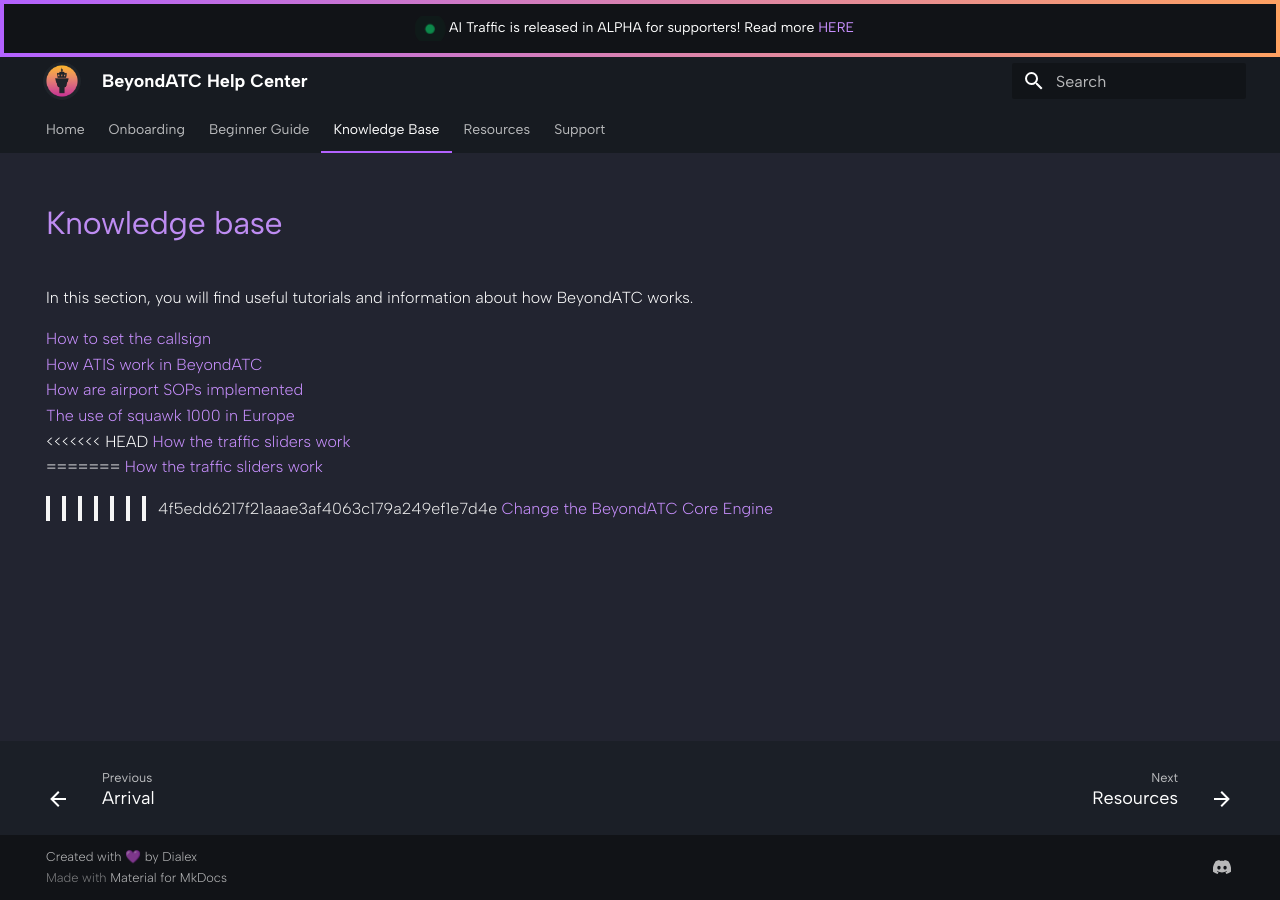
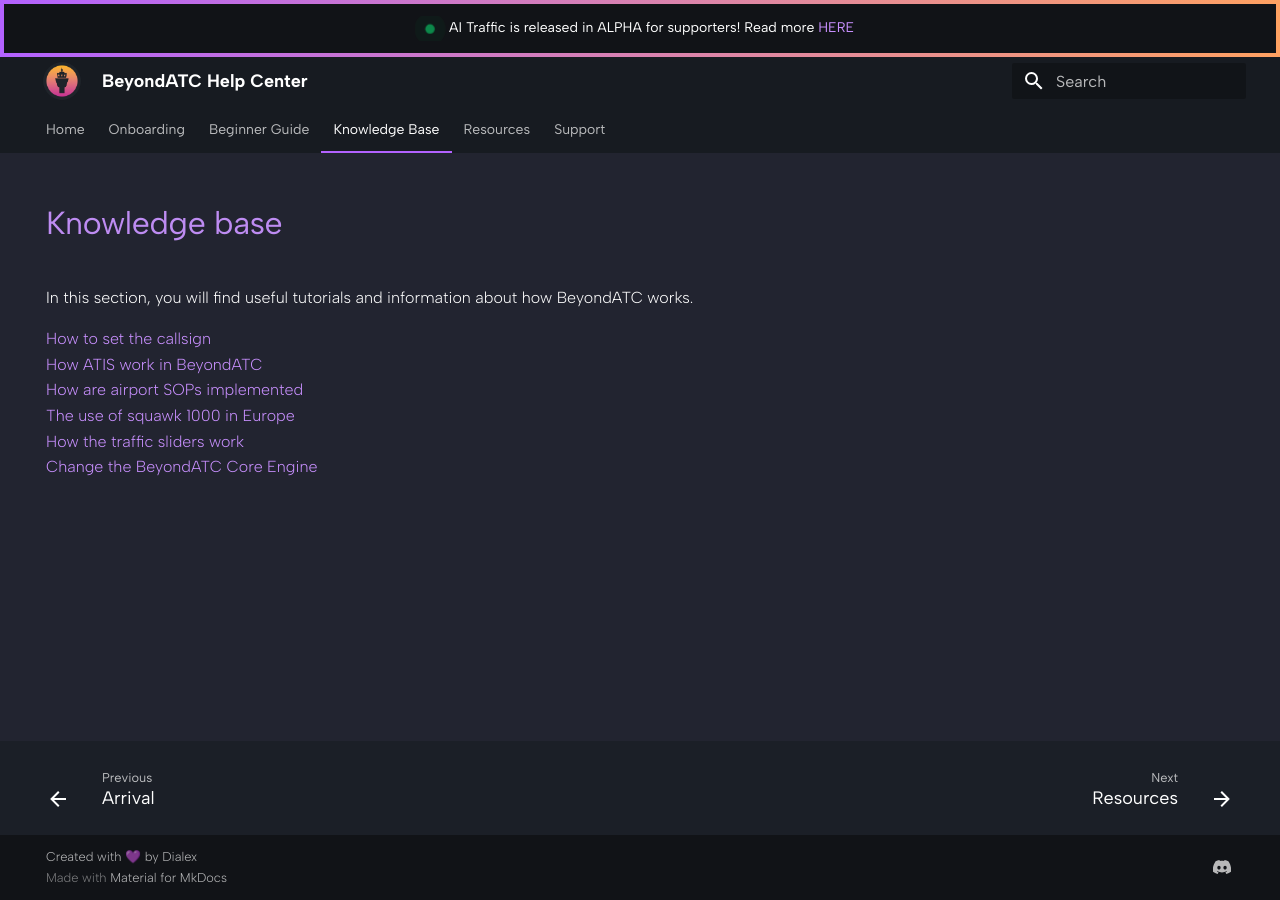
Before and after one commit to BeyondATC/BeyondATC_Wiki, an MkDocs documentation site: the page built from docs/knowledge-base/index.md, in a window 1280 px wide. Built offline with MkDocs 1.6.1 and Material for MkDocs 9.7.7, drawn with Linux system fonts in a browser that asks for light colours.

Commit message:
update display problem

```diff
--- a/docs/knowledge-base/index.md
+++ b/docs/knowledge-base/index.md
@@ -12,9 +12,5 @@ In this section, you will find useful tutorials and information about how Beyond
 [How ATIS work in BeyondATC](atis.md)
 [How are airport SOPs implemented](airport-sop.md)
 [The use of squawk 1000 in Europe](squawk-1000.md)
-<<<<<<< HEAD
 [How the traffic sliders work](traffic-slider.md)
-=======
-[How the traffic sliders work](traffic-slider.md)
->>>>>>> 4f5edd6217f21aaae3af4063c179a249ef1e7d4e
 [Change the BeyondATC Core Engine](core-engine.md)
```
